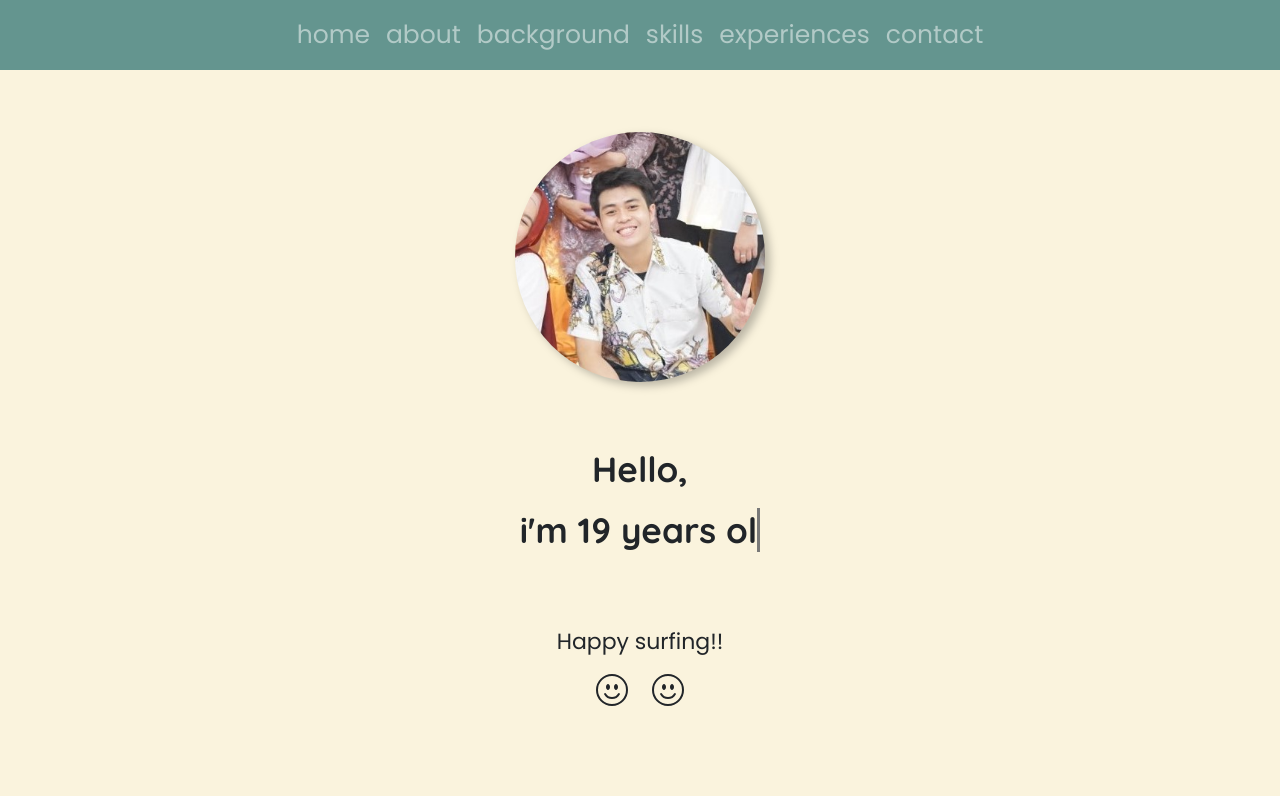
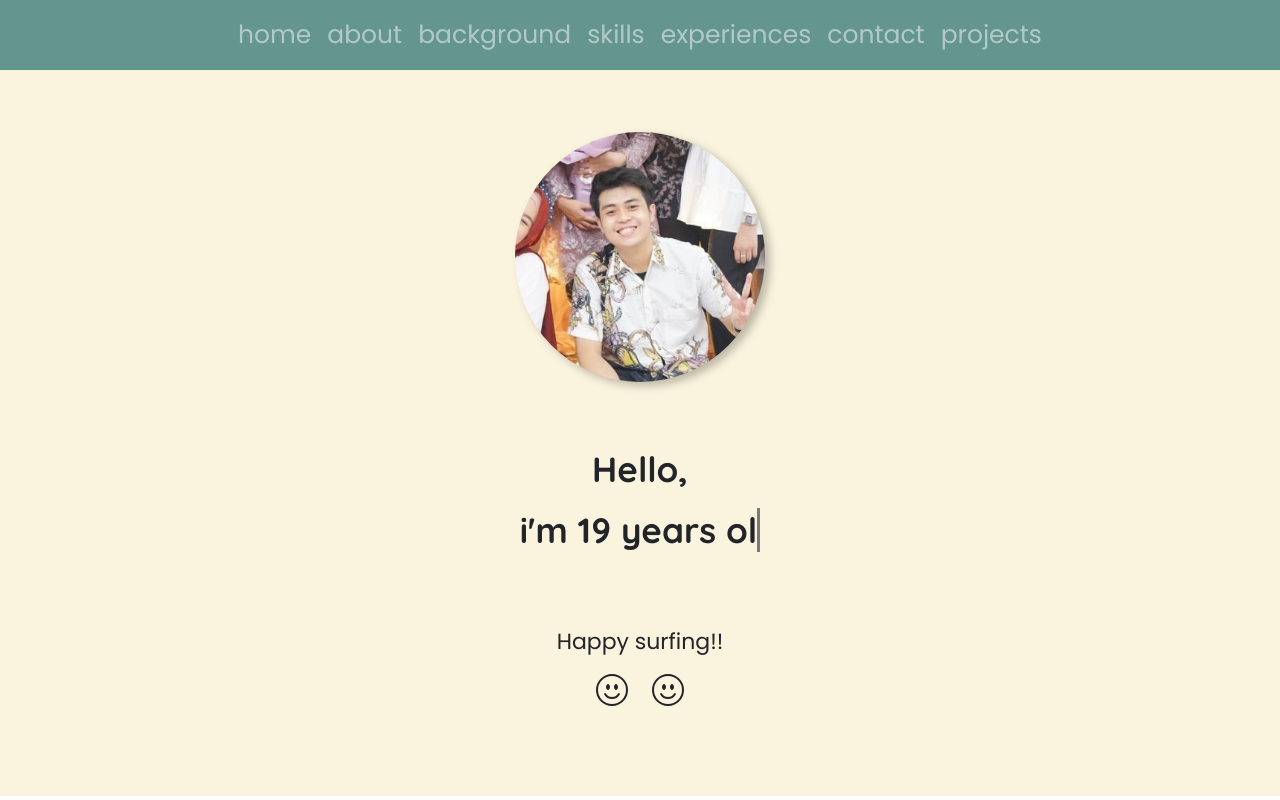
Before and after one commit to arroganthooman/profile-web, a React (Create React App) app: page / in a window 1280 px wide. Built offline with nearby package versions, Linux system fonts and the light colour scheme.

Commit message:
test deploy

```diff
--- a/src/Components/Navbar.js
+++ b/src/Components/Navbar.js
@@ -6,7 +6,7 @@ const Navbar = () => {
         textDecoration:'none'
     }
 
-    const content = ["about", "background", "skills", "experiences", "contact"]
+    const content = ["about", "background", "skills", "experiences", "contact", "projects"]
 
     return (
         <>
```
